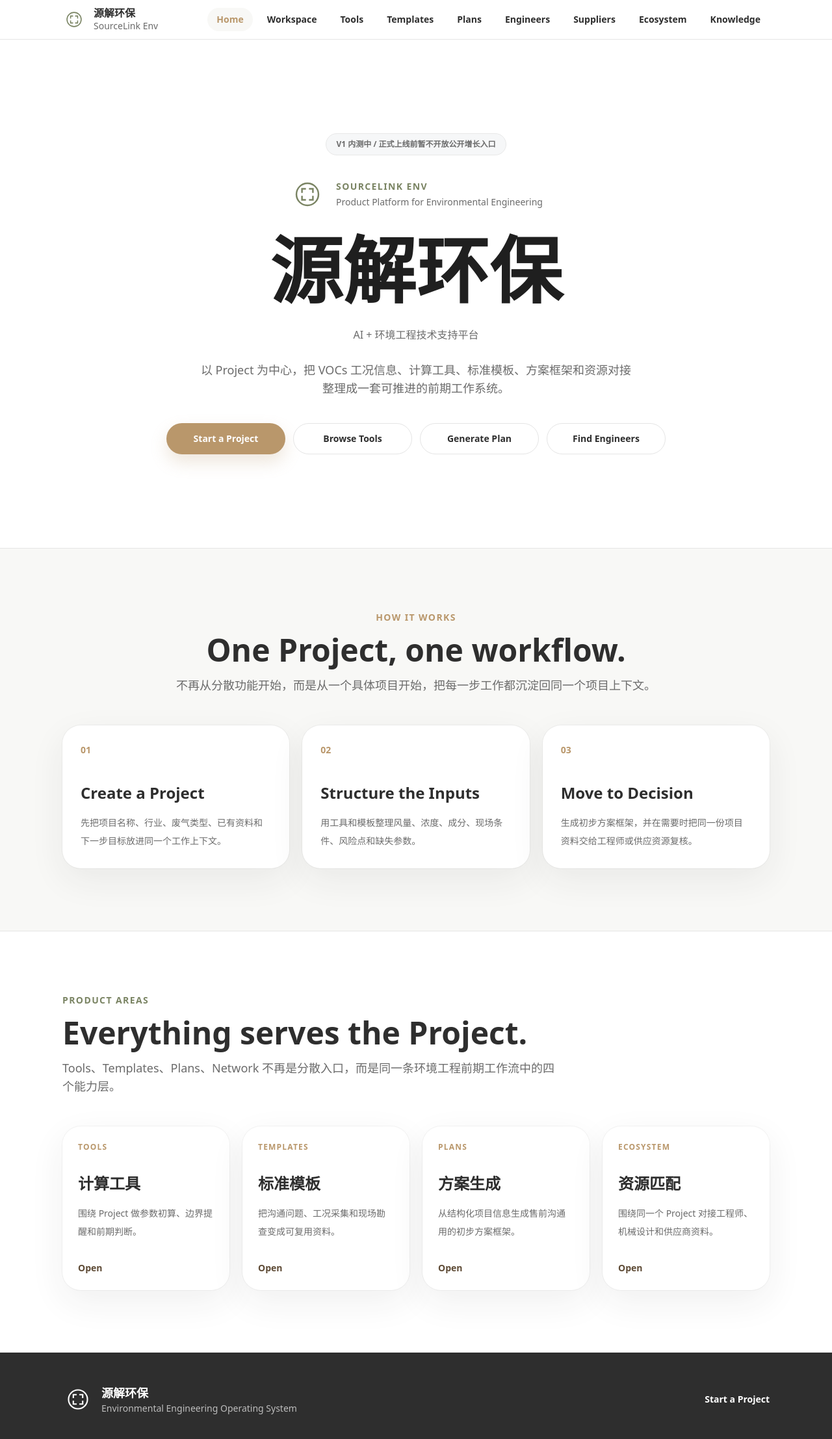
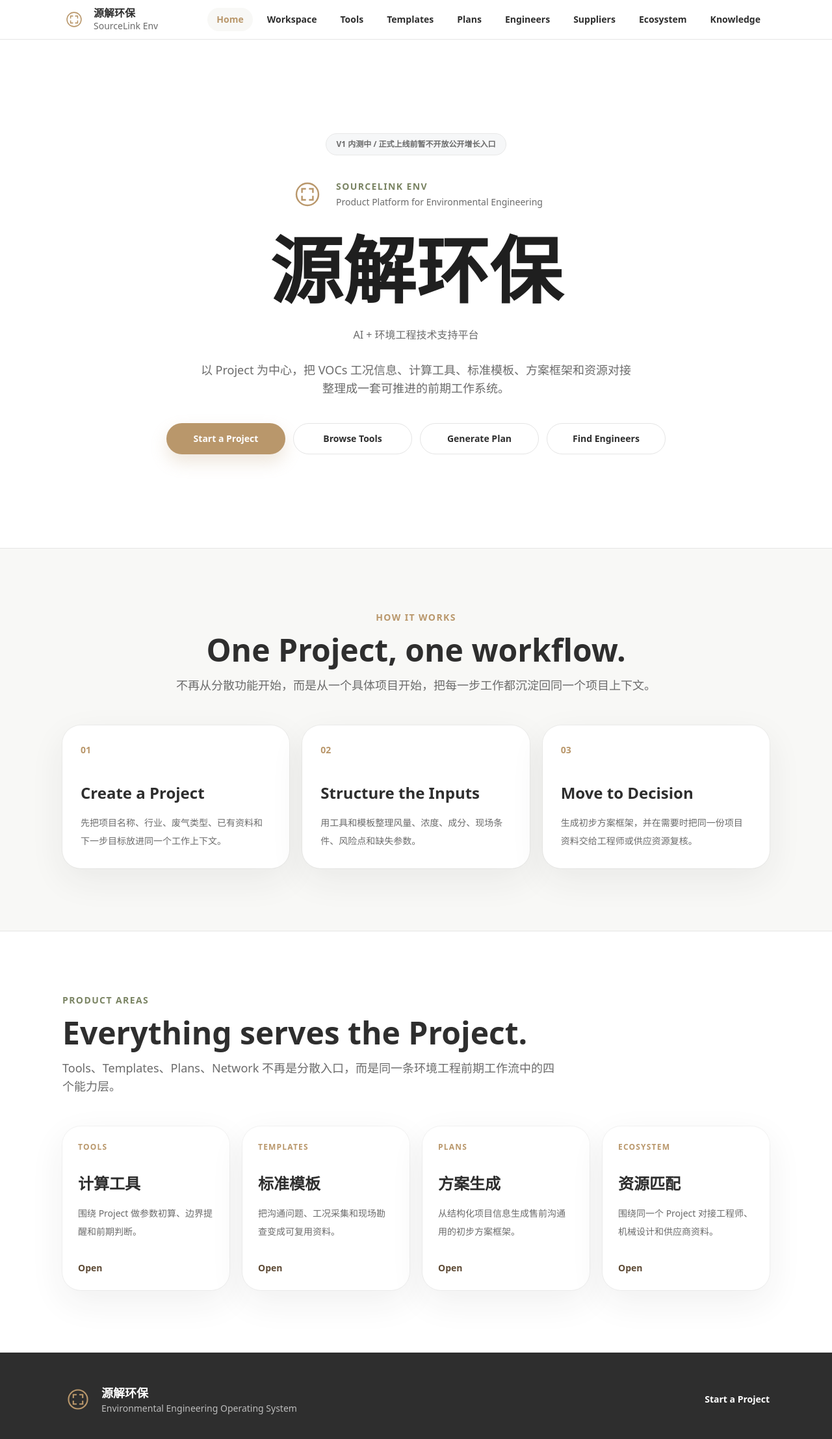
Before and after one commit to XIAO-erLang/vocs-presales-poc, a Next.js app: page / in a window 1280 px wide. Shown: the top 2214 px of the page at 65% size. Built offline with nearby package versions, Linux system fonts and the light colour scheme.

Commit message:
Unify site logo color

```diff
--- a/src/app/page.tsx
+++ b/src/app/page.tsx
@@ -65,7 +65,7 @@ export default function HomePage() {
               V1 内测中 / 正式上线前暂不开放公开增长入口
             </div>
             <div className="mb-8 flex items-center gap-4">
-              <LogoMark className="h-12 w-12 text-logo-green sm:h-14 sm:w-14" />
+              <LogoMark className="h-12 w-12 text-[#B9976B] sm:h-14 sm:w-14" />
               <div className="text-left">
                 <p className="text-sm font-bold uppercase tracking-[0.1em] text-logo-green">SourceLink Env</p>
                 <p className="mt-1 text-sm text-muted">Product Platform for Environmental Engineering</p>
@@ -140,7 +140,7 @@ export default function HomePage() {
         <footer className="bg-ink py-12 text-white">
           <div className="container-page flex flex-col gap-6 md:flex-row md:items-center md:justify-between">
             <div className="flex items-center gap-3">
-              <LogoMark className="h-12 w-12 shrink-0 text-white" />
+              <LogoMark className="h-12 w-12 shrink-0 text-[#B9976B]" />
               <div>
                 <p className="text-lg font-black">源解环保</p>
                 <p className="text-sm text-[#BDBDBD]">Environmental Engineering Operating System</p>
--- a/src/components/Header.tsx
+++ b/src/components/Header.tsx
@@ -23,7 +23,7 @@ export function Header() {
     <header className="sticky top-0 z-20 border-b border-[#E5E5E5] bg-white/90 backdrop-blur-xl">
       <div className="container-page flex flex-col gap-2 py-2 lg:flex-row lg:items-center lg:justify-between lg:gap-3 lg:py-2.5">
         <Link className="flex min-w-0 items-center gap-3" href="/">
-          <LogoMark className="h-8 w-8 shrink-0 text-logo-green sm:h-9 sm:w-9" />
+          <LogoMark className="h-8 w-8 shrink-0 text-[#B9976B] sm:h-9 sm:w-9" />
           <span className="min-w-0">
             <strong className="block truncate text-base font-black leading-tight text-ink">源解环保</strong>
             <span className="hidden truncate text-xs font-normal leading-tight text-muted sm:block sm:text-sm">SourceLink Env</span>
```
